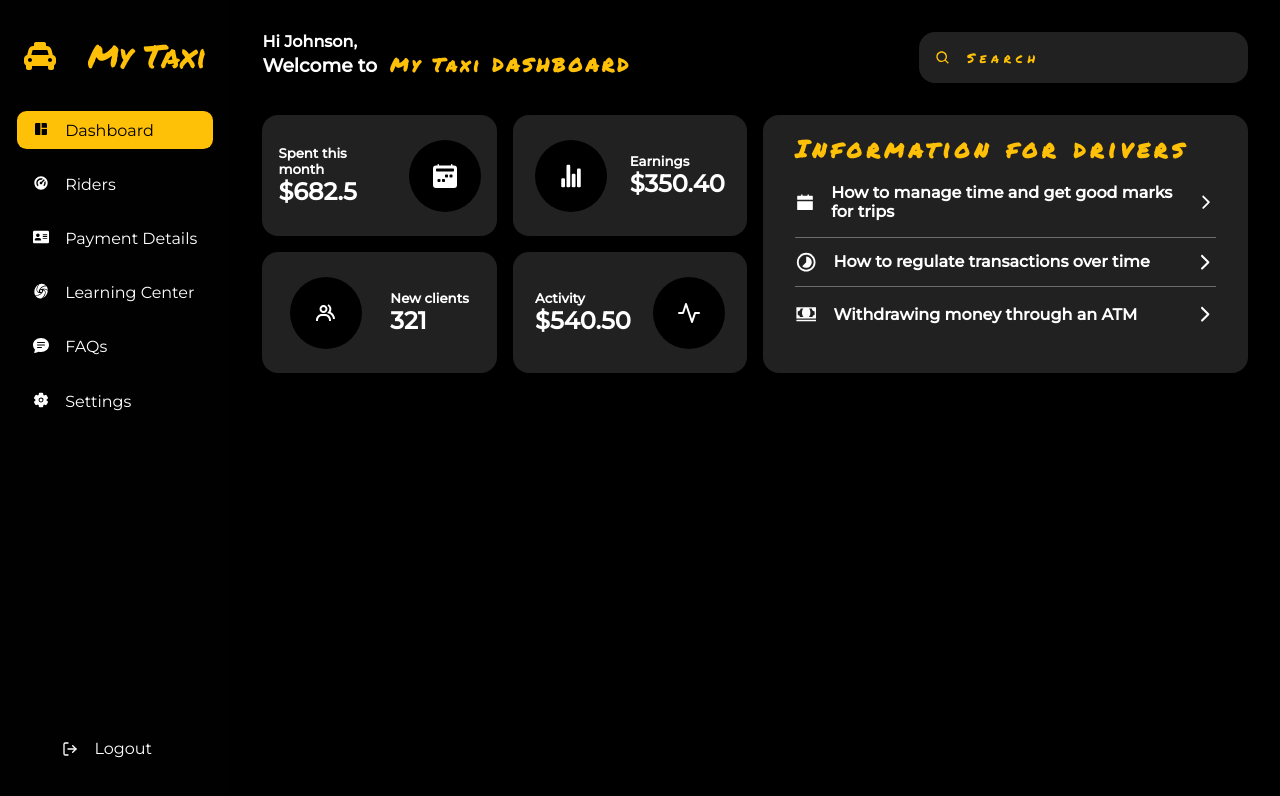
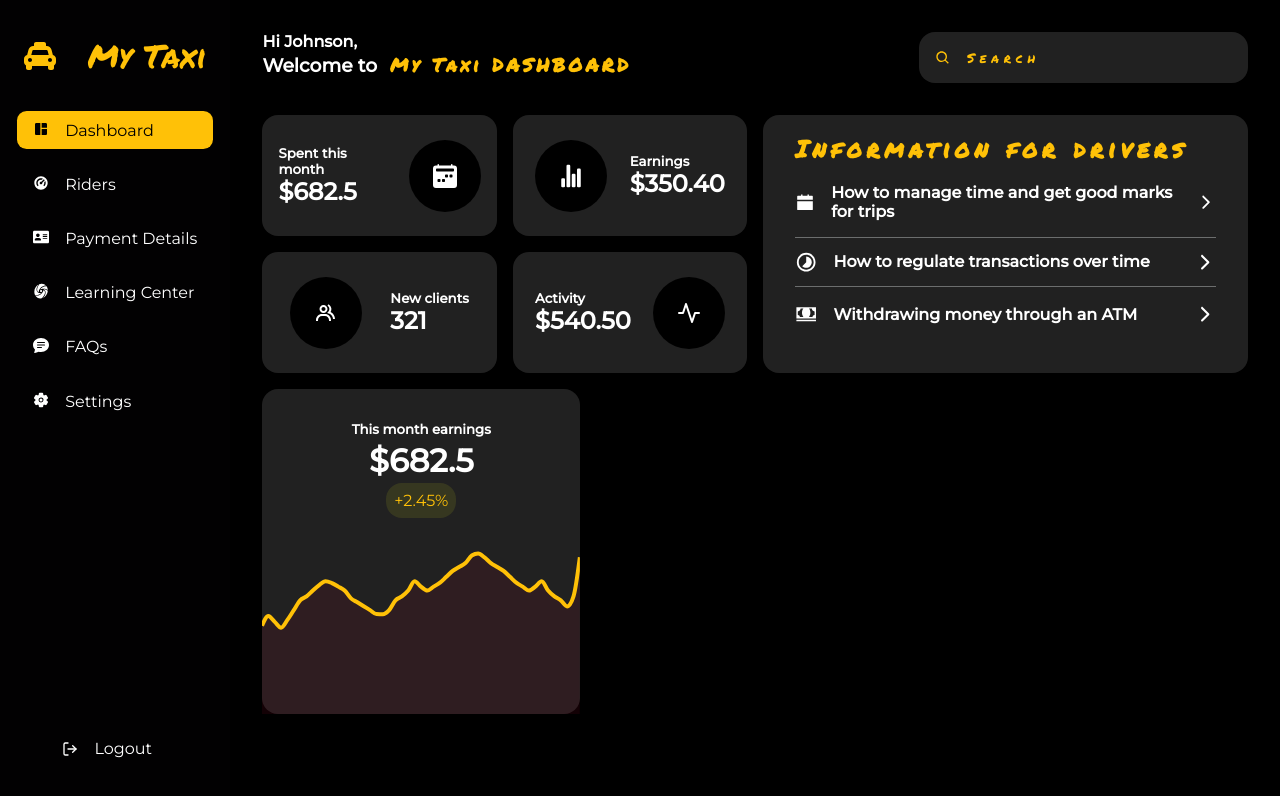
Before and after one commit to johnson-ad/react-dashboard-admin, a React (Create React App) app: page / in a window 1280 px wide. Shown: the top 796 px of the page. Built offline with nearby package versions, Linux system fonts and the light colour scheme.

Commit message:
Coding Earning and add style

```diff
--- a/src/components/Earnings.js
+++ b/src/components/Earnings.js
@@ -1,7 +1,238 @@
-import React from 'react'
+import React from "react";
+import styled from "styled-components";
+import { AreaChart, Area, Tooltip, ResponsiveContainer } from "recharts";
+import { cardStyles } from "./ReusableStyles";
+const data = [
+    { data: 4500 },
+    {
+        data: 5000,
+    },
+    {
+        data: 4700,
+    },
+    {
+        data: 4400,
+    },
+    {
+        data: 4800,
+    },
+    {
+        data: 5300,
+    },
+    {
+        data: 5800,
+    },
+    {
+        data: 6000,
+    },
+    {
+        data: 6300,
+    },
+    {
+        data: 6580,
+    },
+    {
+        data: 6780,
+    },
+    {
+        data: 6680,
+    },
+    {
+        data: 6500,
+    },
+    {
+        data: 6300,
+    },
+    {
+        data: 5900,
+    },
+    {
+        data: 5700,
+    },
+    {
+        data: 5500,
+    },
+    {
+        data: 5300,
+    },
+    {
+        data: 5100,
+    },
+    {
+        data: 5090,
+    },
+    {
+        data: 5300,
+    },
+    {
+        data: 5800,
+    },
+    {
+        data: 6000,
+    },
+    {
+        data: 6300,
+    },
+    {
+        data: 6780,
+    },
+    {
+        data: 6500,
+    },
+    {
+        data: 6300,
+    },
+    {
+        data: 6500,
+    },
+    {
+        data: 6700,
+    },
+    {
+        data: 7000,
+    },
+    {
+        data: 7300,
+    },
+    {
+        data: 7500,
+    },
+    {
+        data: 7700,
+    },
+    {
+        data: 8090,
+    },
+    {
+        data: 8190,
+    },
+    {
+        data: 7990,
+    },
 
+    {
+        data: 7700,
+    },
+    {
+        data: 7500,
+    },
+    {
+        data: 7300,
+    },
+    {
+        data: 7000,
+    },
+    {
+        data: 6700,
+    },
+    {
+        data: 6500,
+    },
+    {
+        data: 6300,
+    },
+    {
+        data: 6500,
+    },
+    {
+        data: 6780,
+    },
+    {
+        data: 6300,
+    },
+    {
+        data: 6000,
+    },
+    {
+        data: 5800,
+    },
+
+    {
+        data: 5490,
+    },
+    {
+        data: 6000,
+    },
+    {
+        data: 8000,
+    },
+];
 export default function Earnings() {
     return (
-        <div>Earnings</div>
-    )
+        <Section>
+            <div className="top">
+                <div className="info">
+                    <h5>This month earnings</h5>
+                    <h1>$682.5</h1>
+                    <div className="growth">
+                        <span>+2.45%</span>
+                    </div>
+                </div>
+            </div>
+            <div className="chart">
+                <ResponsiveContainer width="100%" height="100%">
+                    <AreaChart
+                        width={500}
+                        height={400}
+                        data={data}
+                        margin={{ top: 0, left: 0, right: 0, bottom: 0 }}
+                    >
+                        <Tooltip cursor={false} />
+                        <Area
+                            animationBegin={800}
+                            animationDuration={2000}
+                            type="monotone"
+                            dataKey="data"
+                            stroke="#ffc107"
+                            fill="#8008233e"
+                            strokeWidth={4}
+                        />
+                    </AreaChart>
+                </ResponsiveContainer>
+            </div>
+        </Section>
+    );
 }
+const Section = styled.section`
+  display: flex;
+  flex-direction: column;
+  justify-content: space-between;
+  min-height: 20rem;
+  ${cardStyles}
+  padding: 2rem 0 0 0;
+  .top {
+    .info {
+      display: flex;
+      flex-direction: column;
+      align-items: center;
+      gap: 0.2rem;
+      h1 {
+        font-size: 2rem;
+      }
+      .growth {
+        background-color: #d7e41e1d;
+        padding: 0.5rem;
+        border-radius: 1rem;
+        transition: 0.3s ease-in-out;
+        &:hover {
+          background-color: #ffc107;
+          span {
+            color: black;
+          }
+        }
+        span {
+          color: #ffc107;
+        }
+      }
+    }
+  }
+  .chart {
+    height: 70%;
+    .recharts-default-tooltip {
+      background-color: black !important;
+      border-color: black !important;
+    }
+  }
+  @media screen and (min-width: 280px) and (max-width: 1080px) {
+  }
+`;
```
